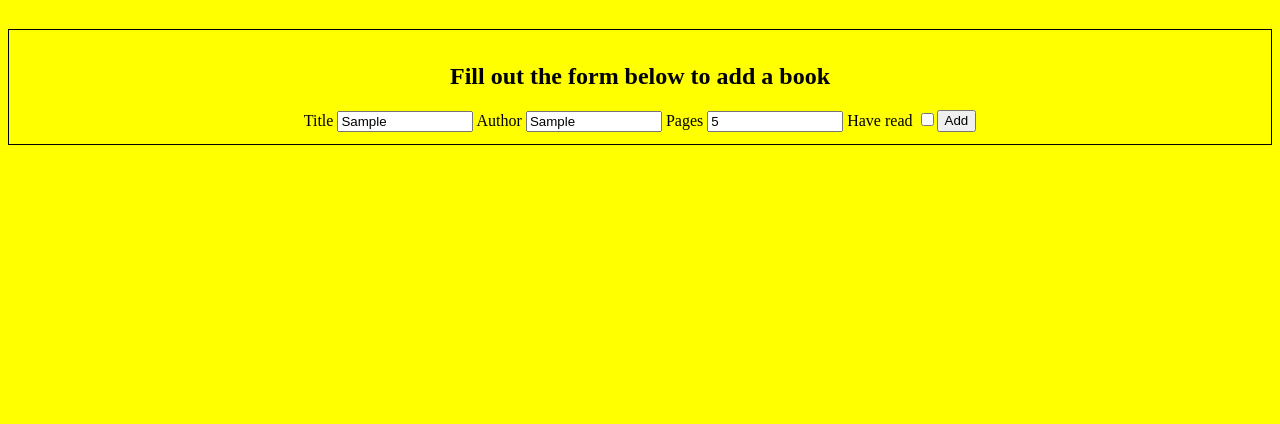
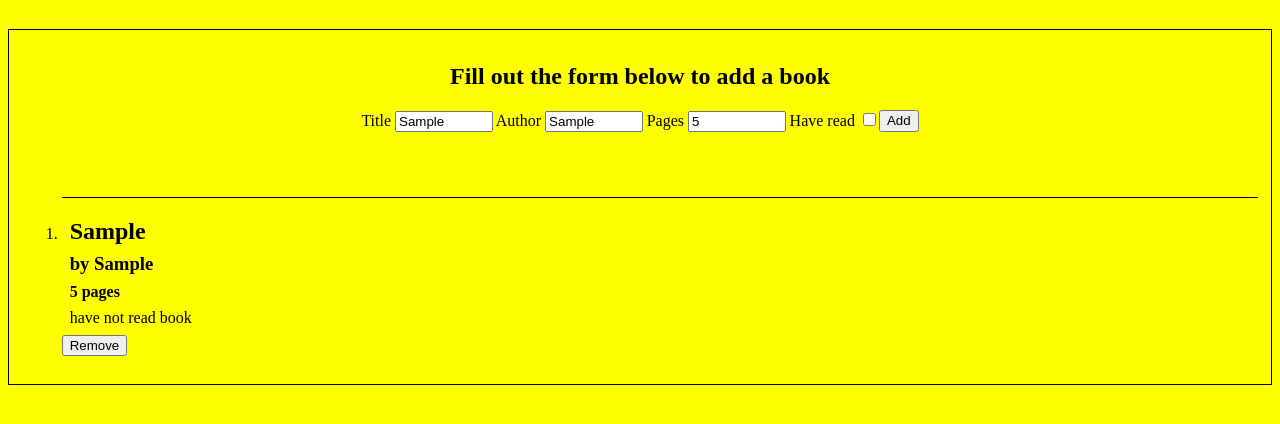
Before and after one commit to MaxTitor/library, a plain HTML site: page index.html in a window 1280 px wide. Both pictures are taken after typing "Sample", "Sample", "5" into the empty fields and a click on the button "Add". Shown: the part 108-532 px from the top of the page. Drawn offline with Linux system fonts and the light colour scheme.

Commit message:
Add javascript

```diff
--- a/css/styles.css
+++ b/css/styles.css
@@ -9,7 +9,7 @@ h1 {
 }
 
 .text-input {
-    width: 10vw;
+    width: 7vw;
 }
 
 #top {
@@ -29,3 +29,19 @@ h1 {
     width: 100%;
     justify-content: center;
 }
+
+.flex-item-2 {
+    display: flex;
+    flex-direction: column;
+    width: 100%;
+}
+
+.book-li {
+    border-top: solid 1px black;
+    padding-top: 1%;
+    margin-top: 1%;
+}
+
+.book-li > h2, h3, h4, p {
+    margin: 8px;
+}
--- a/index.html
+++ b/index.html
@@ -16,18 +16,21 @@
         <div class="flex-item">
             <h2>Fill out the form below to add a book</h2>
         </div>
-        <div class="flex-item">
+        <div class="flex-item" style="padding-bottom: 3%;">
             <form action="">
                 <label for="">Title</label>
-                <input class="text-input" type="text" name="" id="">
+                <input class="text-input" type="text" name="" id="title">
                 <label for="">Author</label>
-                <input class="text-input" type="text" name="" id="">
+                <input class="text-input" type="text" name="" id="author">
                 <label for="">Pages</label>
-                <input class="text-input" type="number" name="" id="">
+                <input class="text-input" type="number" name="" id="pages">
                 <label for="">Have read</label>
-                <input type="checkbox" name="" id="">
+                <input type="checkbox" name="" id="readStatus">
             </form>
-            <button>Add</button>
+            <button id="add">Add</button>
+        </div>
+        <div class="flex-item-2">
+            <ol id="library"></ol>
         </div>
     </div>
 
--- a/library.js
+++ b/library.js
@@ -0,0 +1,97 @@
+let myLibrary = [];
+
+// Constructor
+function Book(title, author, pages, read) {
+    this.title = title,
+    this.author = author,
+    this.pages = pages,
+    this.read = read
+}
+
+function addBookToLibrary(book) {
+    myLibrary.push(book);
+}
+
+// Book info
+let bookTitle = document.querySelector("#title");
+let bookAuthor = document.querySelector("#author");
+let bookPages = document.querySelector("#pages");
+let bookRead = document.querySelector("#readStatus");
+let addBookButton = document.querySelector("#add");
+
+addBookButton.addEventListener("click", function(){
+    let newBook = "";
+    if (bookRead.checked) {
+        newBook = new Book(bookTitle.value, bookAuthor.value, bookPages.value, true);
+    } else if (bookRead.checked === false) {
+        newBook = new Book(bookTitle.value, bookAuthor.value, bookPages.value, false);
+    }
+    addBookToLibrary(newBook);
+    updateList();
+})
+
+// HTML info
+function updateList() {
+    document.querySelector("#library").innerHTML = "";
+
+    myLibrary.forEach(Book => {
+        let orderedList = document.querySelector("#library");
+        let listItem = document.createElement("li");
+        listItem.className = "book-li";
+
+        // Title
+        let titleH2 = document.createElement("H2");
+        let title = document.createTextNode(Book.title);
+        titleH2.appendChild(title);
+        listItem.appendChild(titleH2);
+
+        // Author
+        let authorH3 = document.createElement("H3");
+        let author = document.createTextNode("by " + Book.author);
+        authorH3.appendChild(author);
+        listItem.appendChild(authorH3);
+
+        // Pages
+        let pagesH4 = document.createElement("H4");
+        let pages = document.createTextNode(Book.pages + " pages");
+        pagesH4.appendChild(pages);
+        listItem.appendChild(pagesH4);
+
+        // Read status
+        let readStatusP = document.createElement("P");
+        let readStatus = "";
+        if (Book.read === false) {
+            readStatus = document.createTextNode("have not read book");
+        } else {
+            readStatus = document.createTextNode("have read book");
+        }
+        readStatusP.appendChild(readStatus);
+        readStatusP.addEventListener("click", function(){
+            const thisBook = Book;
+            const thisBookIndex = myLibrary.indexOf(thisBook);
+            if (readStatusP.innerText === "have not read book") {
+                readStatusP.innerText = "have read book";
+                myLibrary[thisBookIndex].read = true;
+            } else {
+                readStatusP.innerText = "have not read book";
+                myLibrary[thisBookIndex].read = false;
+            }
+        });
+        listItem.appendChild(readStatusP);
+
+        // Remove book
+        let removeBookButton = document.createElement("button");
+        let buttonText = document.createTextNode("Remove");
+        removeBookButton.appendChild(buttonText);
+
+        removeBookButton.addEventListener("click", function(){
+            listItem.remove();
+            const thisBook = Book;
+            const thisBookIndex = myLibrary.indexOf(thisBook);
+            myLibrary.splice(thisBookIndex, thisBookIndex + 1);
+        })
+
+        listItem.appendChild(removeBookButton);
+        orderedList.appendChild(listItem);
+    });
+}
```
